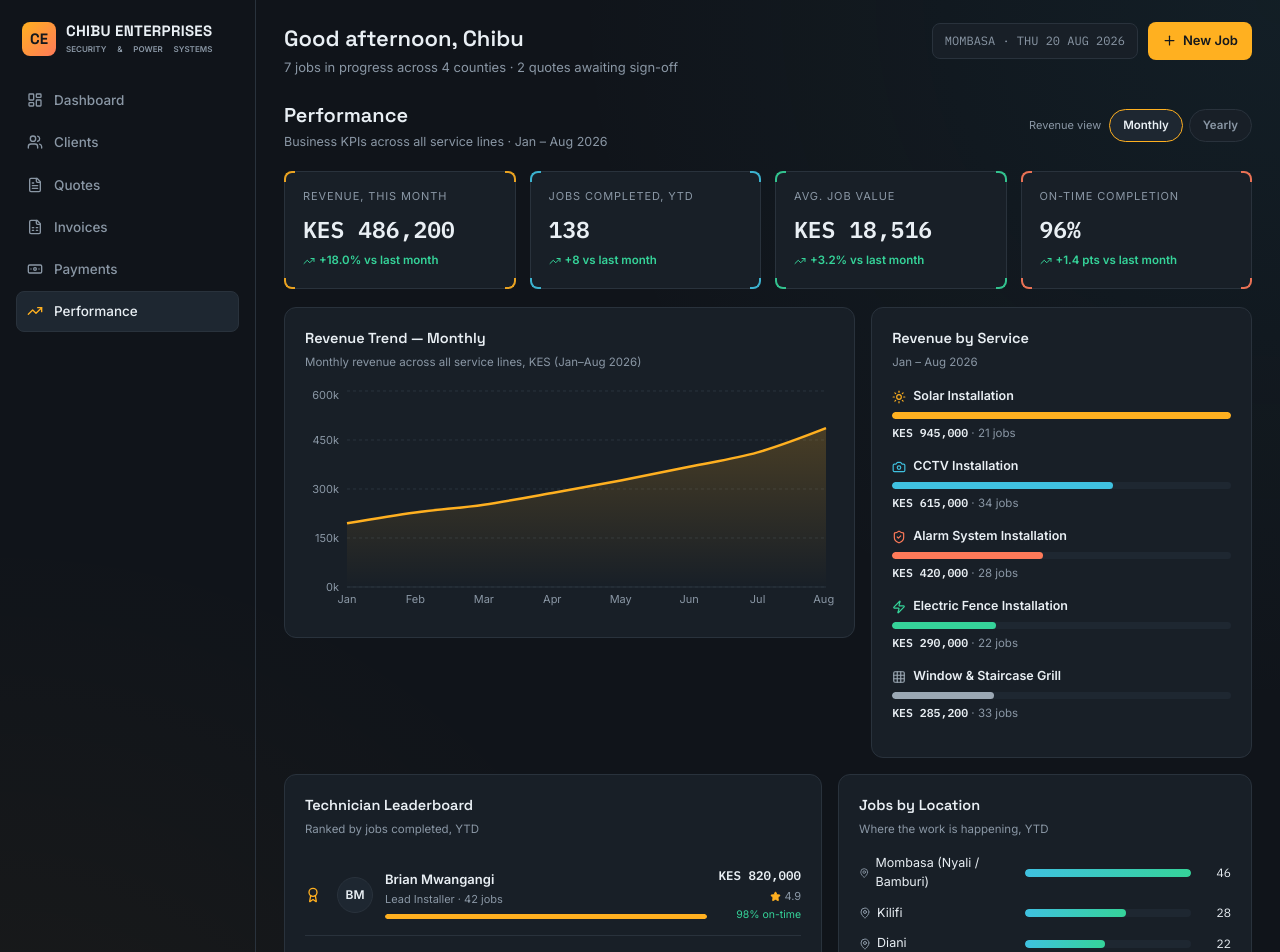
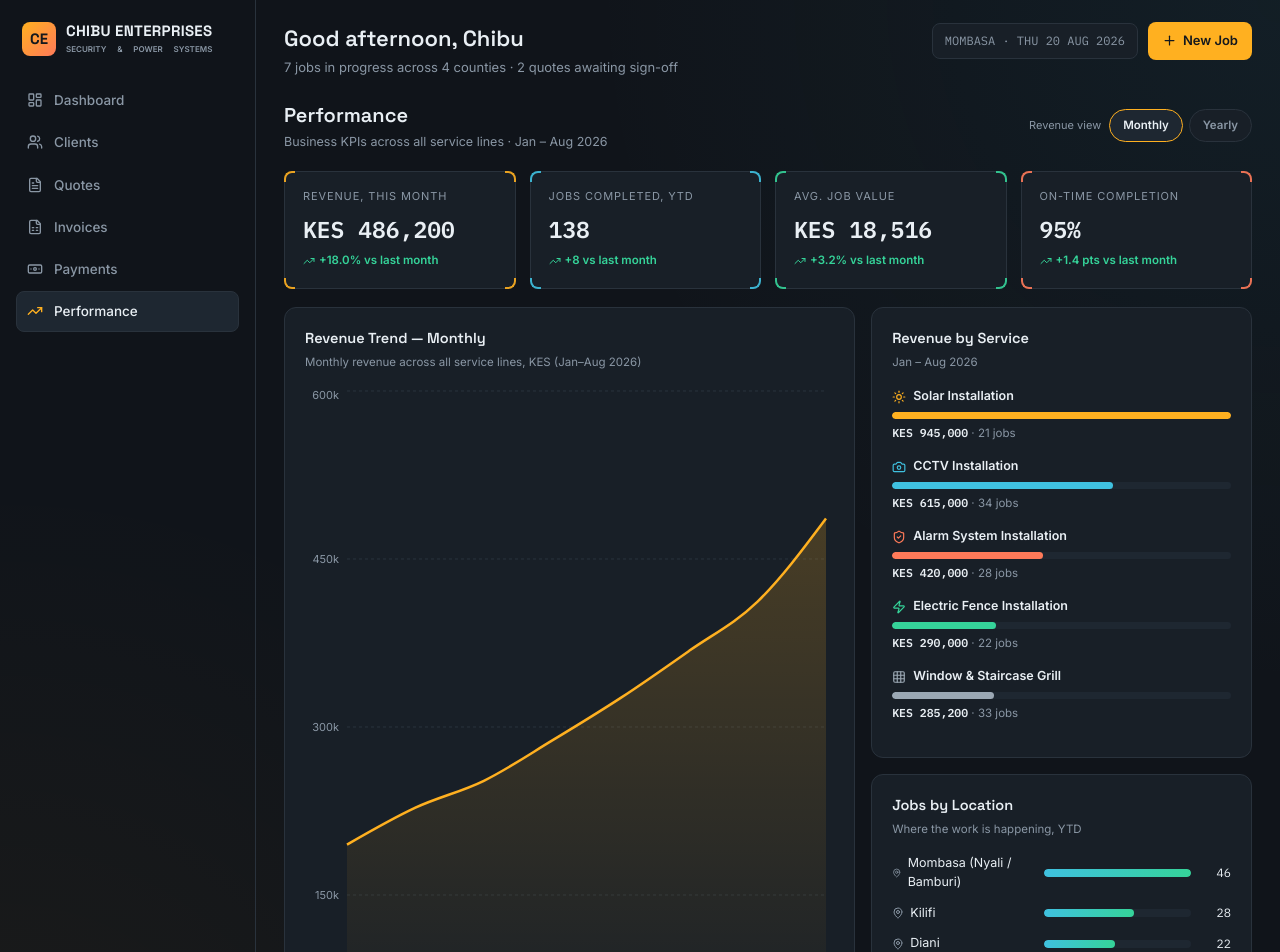
Before and after one commit to Mwabonje/chibu-enterprise, a React (Vite) app: page /performance in a window 1280 px wide. Shown: the top 952 px of the page. Built offline with nearby package versions, Linux system fonts and the light colour scheme.

Commit message:
refactor(performance): remove unused technician data
Clean up the ChibuPerformance component by removing redundant technician records and associated calculations.

```diff
--- a/src/components/ChibuPerformance.tsx
+++ b/src/components/ChibuPerformance.tsx
@@ -1,7 +1,7 @@
 import React, { useState } from "react";
 import {
   Camera, Sun, ShieldCheck, Grid3x3, Zap, TrendingUp, TrendingDown,
-  Star, MapPin, Award, Target, CheckCircle2
+  MapPin, Target, CheckCircle2
 } from "lucide-react";
 import {
   AreaChart, Area, BarChart, Bar, XAxis, YAxis, CartesianGrid, Tooltip, ResponsiveContainer
@@ -33,13 +33,6 @@ const yearlyRevenue = [
   { year: "2026 YTD", revenue: 2555200 },
 ];
 
-const technicians = [
-  { name: "Brian Mwangangi", role: "Lead Installer", jobs: 42, revenue: 820000, onTime: 98, rating: 4.9 },
-  { name: "Josephat Karisa", role: "CCTV & Alarm Specialist", jobs: 35, revenue: 640000, onTime: 95, rating: 4.8 },
-  { name: "Ali Bakari", role: "Solar Technician", jobs: 27, revenue: 700000, onTime: 92, rating: 4.7 },
-  { name: "Naomi Chege", role: "Grill & Fence Fabricator", jobs: 34, revenue: 395200, onTime: 96, rating: 4.9 },
-];
-
 const locations = [
   { name: "Mombasa (Nyali / Bamburi)", jobs: 46 },
   { name: "Kilifi", jobs: 28 },
@@ -52,10 +45,9 @@ const locations = [
 const revenueYtd = SERVICES.reduce((s, v) => s + v.revenue, 0);
 const jobsYtd = SERVICES.reduce((s, v) => s + v.jobs, 0);
 const avgJobValue = revenueYtd / jobsYtd;
-const onTimeRate = Math.round(technicians.reduce((s, t) => s + t.jobs * t.onTime, 0) / jobsYtd);
+const onTimeRate = 95;
 const maxServiceRevenue = Math.max(...SERVICES.map((s) => s.revenue));
 const maxLocationJobs = Math.max(...locations.map((l) => l.jobs));
-const maxTechRevenue = Math.max(...technicians.map((t) => t.revenue));
 
 const currentMonthRevenue = revenueTrend[revenueTrend.length - 1].revenue;
 const priorMonthRevenue = revenueTrend[revenueTrend.length - 2].revenue;
@@ -67,9 +59,6 @@ const yearlyGrowthPct = ((currentYearRevenue - priorYearRevenue) / priorYearReve
 
 function money(n: number) {
   return "KES " + Math.round(n).toLocaleString("en-KE");
-}
-function initials(name: string) {
-  return name.split(" ").map((w) => w[0]).join("").slice(0, 2).toUpperCase();
 }
 
 function Trend({ value, positive = true }: { value: string; positive?: boolean }) {
@@ -111,7 +100,6 @@ export default function ChibuPerformance() {
         .stat-foot { font-size: 11.5px; margin-top: 6px; color: var(--dim); }
 
         .grid-2 { display: grid; grid-template-columns: 1.5fr 1fr; gap: 16px; align-items: start; margin-bottom: 16px; }
-        .grid-2b { display: grid; grid-template-columns: 1.3fr 1fr; gap: 16px; align-items: start; }
         .panel-block { background: var(--panel); border: 1px solid var(--border); border-radius: 12px; padding: 20px; }
         .section-title { font-family: 'Space Grotesk', sans-serif; font-size: 14.5px; font-weight: 600; margin-bottom: 4px; }
         .section-sub { font-size: 11.5px; color: var(--dim); margin-bottom: 16px; }
@@ -125,21 +113,6 @@ export default function ChibuPerformance() {
         .mix-track { height: 7px; background: var(--panel-2); border-radius: 999px; overflow: hidden; }
         .mix-fill { height: 100%; border-radius: 999px; }
 
-        /* leaderboard */
-        .tech-row { display: flex; align-items: center; gap: 12px; padding: 12px 0; border-bottom: 1px solid var(--border); }
-        .tech-row:last-child { border-bottom: none; }
-        .rank { width: 20px; font-family: 'IBM Plex Mono', monospace; font-size: 12px; color: var(--dim); flex-shrink: 0; }
-        .avatar { width: 36px; height: 36px; border-radius: 999px; background: var(--panel-2); border: 1px solid var(--border); display: flex; align-items: center; justify-content: center; font-size: 12px; font-weight: 700; flex-shrink: 0; }
-        .tech-mid { flex: 1; min-width: 0; }
-        .tech-name { font-size: 13px; font-weight: 600; display: flex; align-items: center; gap: 6px; }
-        .tech-role { font-size: 11px; color: var(--dim); margin-top: 1px; }
-        .tech-bar-track { height: 5px; background: var(--panel-2); border-radius: 999px; margin-top: 7px; overflow: hidden; }
-        .tech-bar-fill { height: 100%; background: var(--amber); border-radius: 999px; }
-        .tech-right { text-align: right; flex-shrink: 0; }
-        .tech-revenue { font-family: 'IBM Plex Mono', monospace; font-size: 12.5px; font-weight: 600; }
-        .tech-rating { display: flex; align-items: center; gap: 3px; justify-content: flex-end; font-size: 11px; color: var(--dim); margin-top: 3px; }
-        .tech-ontime { font-size: 10.5px; color: var(--green); margin-top: 3px; }
-
         /* locations */
         .loc-row { display: flex; align-items: center; gap: 10px; margin-bottom: 12px; }
         .loc-name { width: 42%; font-size: 12.5px; display: flex; align-items: center; gap: 6px; }
@@ -149,7 +122,7 @@ export default function ChibuPerformance() {
 
         @media (max-width: 1000px) {
           .stat-grid { grid-template-columns: 1fr 1fr; }
-          .grid-2, .grid-2b { grid-template-columns: 1fr; }
+          .grid-2 { grid-template-columns: 1fr; }
         }
       `}</style>
 
@@ -203,12 +176,13 @@ export default function ChibuPerformance() {
 
       <div className="grid-2">
         {/* Revenue trend */}
-        <div className="panel-block">
+        <div className="panel-block" style={{ height: "100%", display: "flex", flexDirection: "column" }}>
           <div className="section-title">Revenue Trend &mdash; {revenueView}</div>
           <div className="section-sub">
             {revenueView === "Monthly" ? "Monthly revenue across all service lines, KES (Jan\u2013Aug 2026)" : "Annual revenue across all service lines, KES"}
           </div>
-          <ResponsiveContainer width="100%" height={230}>
+          <div style={{ flex: 1, minHeight: 300, width: "100%" }}>
+            <ResponsiveContainer width="100%" height="100%">
               {revenueView === "Monthly" ? (
                 <AreaChart data={revenueTrend} margin={{ top: 4, right: 8, left: -18, bottom: 0 }}>
                 <defs>
@@ -243,7 +217,9 @@ export default function ChibuPerformance() {
             )}
             </ResponsiveContainer>
           </div>
+        </div>
 
+        <div style={{ display: "flex", flexDirection: "column", gap: 16 }}>
           {/* Service mix */}
           <div className="panel-block">
             <div className="section-title">Revenue by Service</div>
@@ -265,32 +241,6 @@ export default function ChibuPerformance() {
               );
             })}
           </div>
-      </div>
-
-      <div className="grid-2b">
-        {/* Technician leaderboard */}
-        <div className="panel-block">
-          <div className="section-title">Technician Leaderboard</div>
-          <div className="section-sub">Ranked by jobs completed, YTD</div>
-          {technicians.slice().sort((a, b) => b.jobs - a.jobs).map((t, i) => (
-            <div className="tech-row" key={t.name}>
-              <div className="rank">{i === 0 ? <Award size={16} color="#FFB020" /> : `#${i + 1}`}</div>
-              <div className="avatar">{initials(t.name)}</div>
-              <div className="tech-mid">
-                <div className="tech-name">{t.name}</div>
-                <div className="tech-role">{t.role} &middot; {t.jobs} jobs</div>
-                <div className="tech-bar-track">
-                  <div className="tech-bar-fill" style={{ width: `${(t.revenue / maxTechRevenue) * 100}%` }} />
-                </div>
-              </div>
-              <div className="tech-right">
-                <div className="tech-revenue">{money(t.revenue)}</div>
-                <div className="tech-rating"><Star size={11} fill="#FFB020" color="#FFB020" /> {t.rating}</div>
-                <div className="tech-ontime">{t.onTime}% on-time</div>
-              </div>
-            </div>
-          ))}
-        </div>
 
           {/* Top locations */}
           <div className="panel-block">
@@ -310,5 +260,6 @@ export default function ChibuPerformance() {
           </div>
         </div>
       </div>
+    </div>
   );
 }
```
Lines whose indentation alone changed are shown as unchanged.
